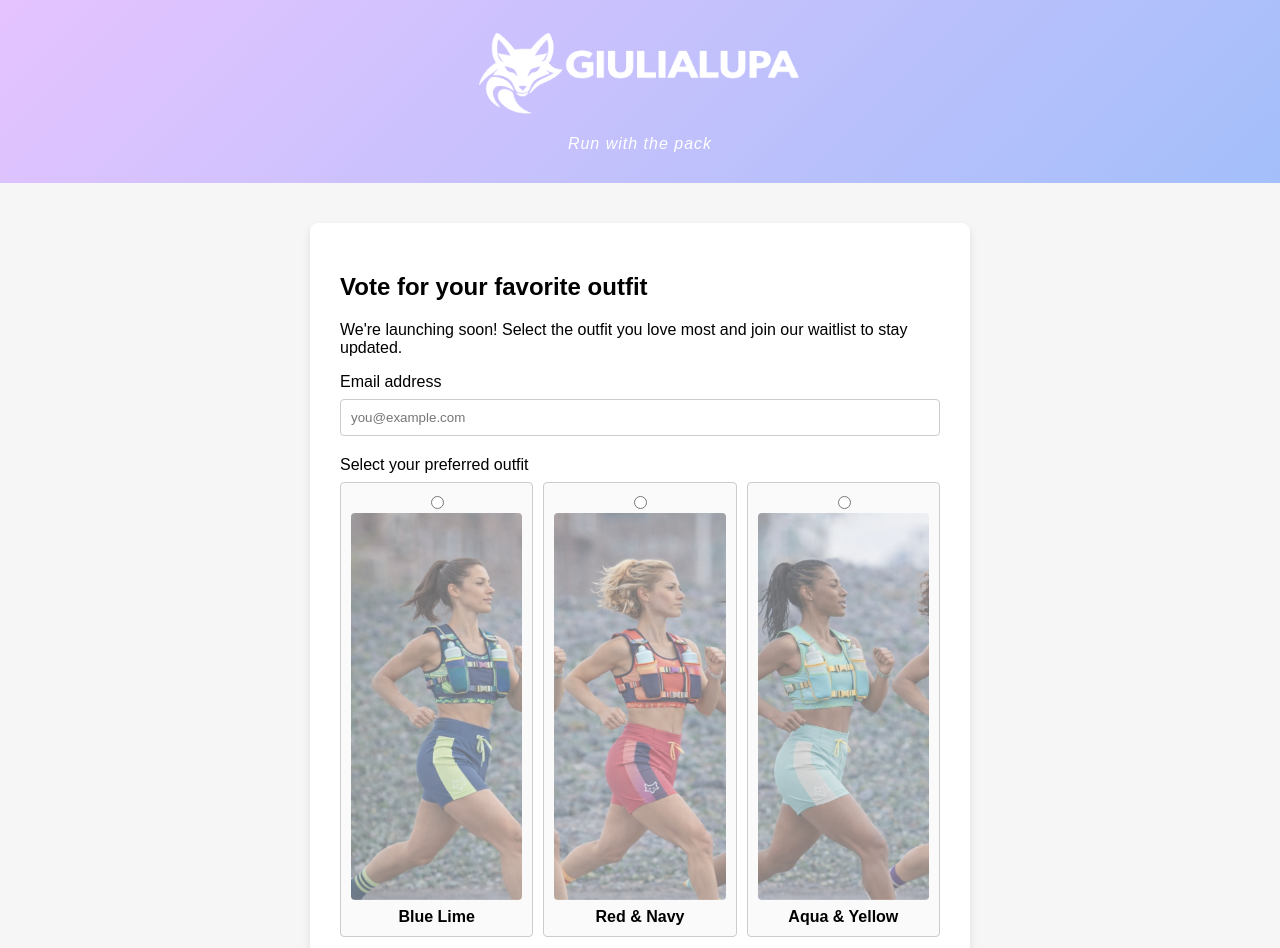
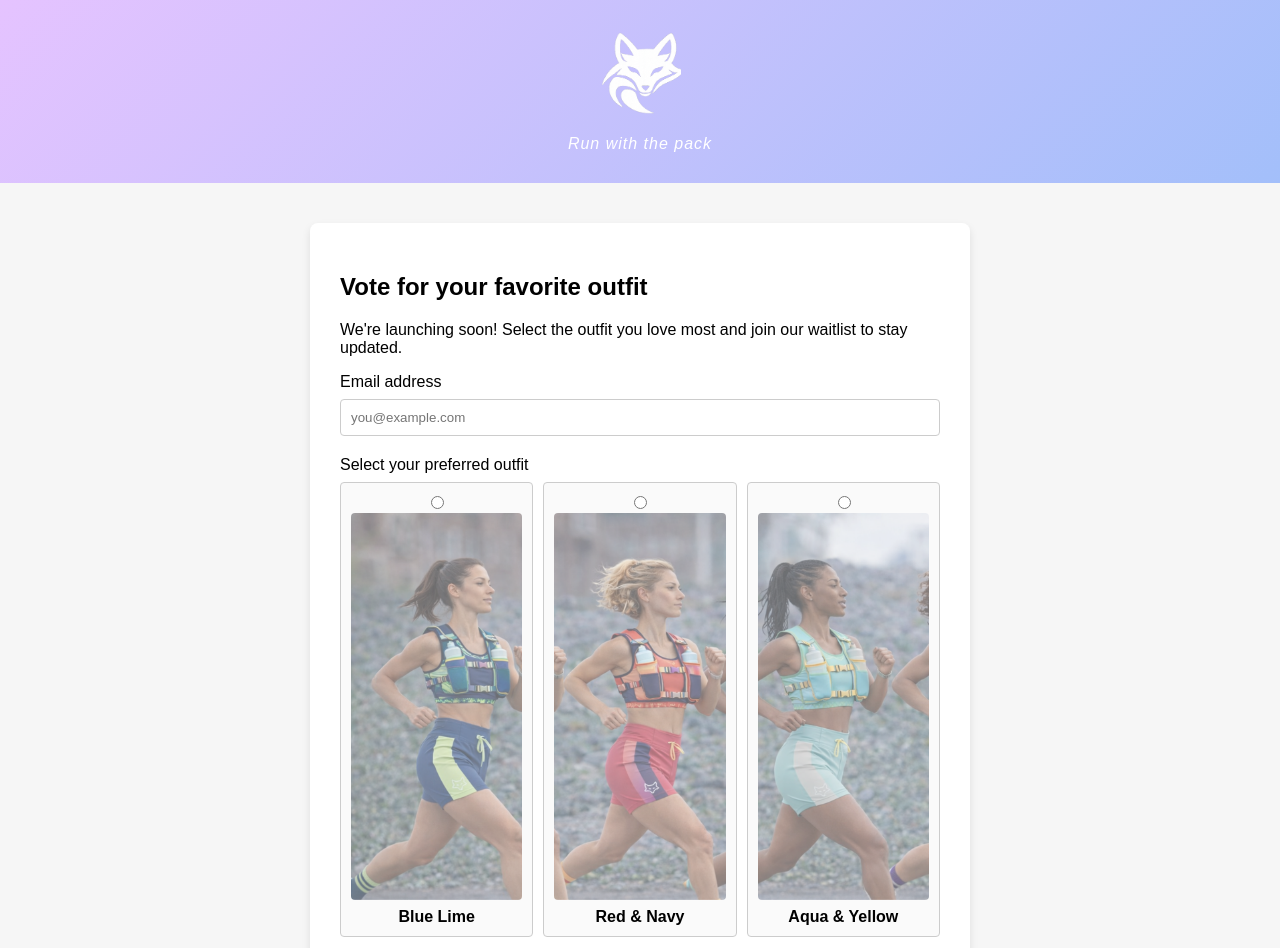
Before and after one commit to mimivanassche/landing-page-style-vote, a plain HTML site: page index.html in a window 1280 px wide. Shown: the top 948 px of the page. Drawn offline with Linux system fonts and the light colour scheme.

Commit message:
Replace logo with fox icon and update gradient; remove brand name

```diff
--- a/index.html
+++ b/index.html
@@ -26,8 +26,6 @@
     header img.logo {
       max-height: 90px;
       margin-bottom: 10px;
-      /* Invert the dark logo to white so it remains visible on the darker pastel banner */
-      filter: brightness(0) invert(1);
     }
     /* Brand name and tagline styling */
     .brand-text {
@@ -117,7 +115,7 @@
 <body>
   <header>
     <!-- GiuliaLupa brand logo and text -->
-    <img src="logo.png" alt="GiuliaLupa logo" class="logo">
+    <img src="logo_fox_only.png" alt="GiuliaLupa logo" class="logo">
     <div class="brand-text">
       <!-- Only display the tagline since the logo already conveys the brand name -->
       <p class="tagline">Run with the pack</p>
```
Also changed, not shown: logo_fox_only.png (added).
